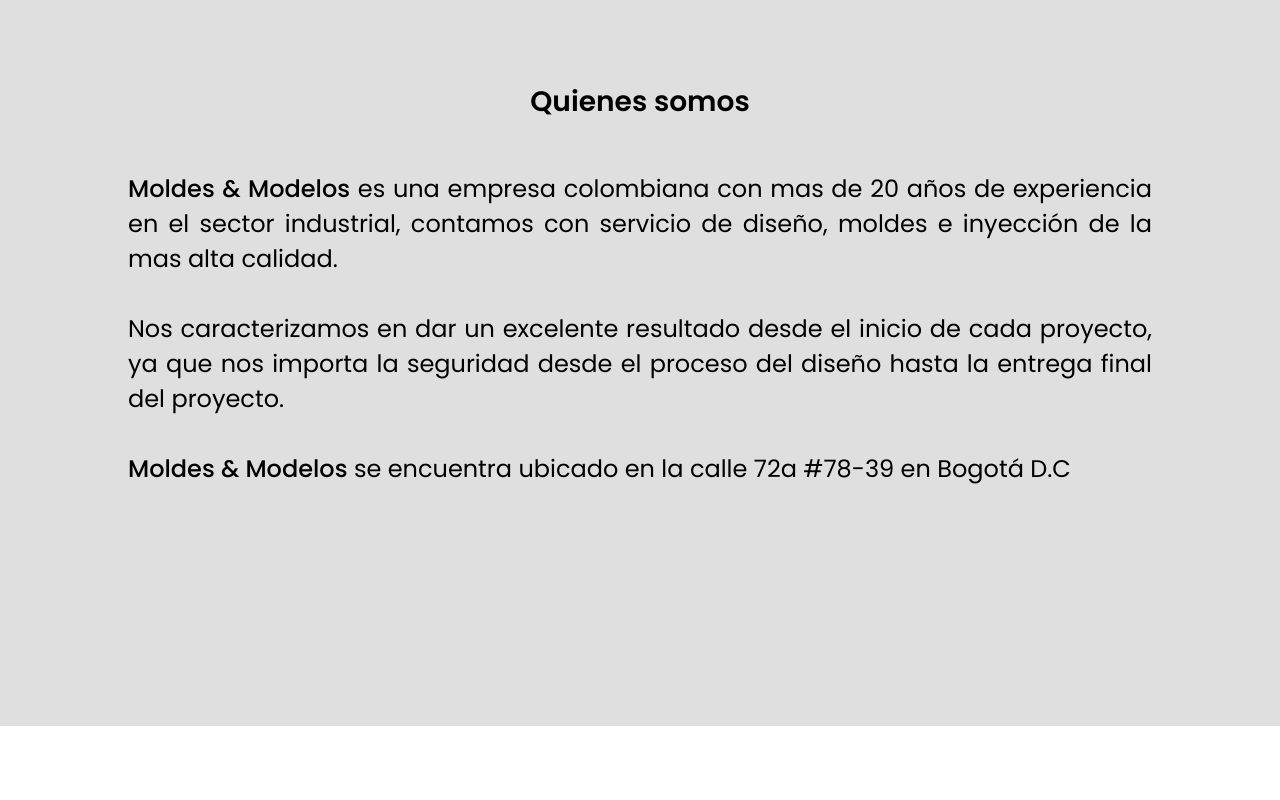
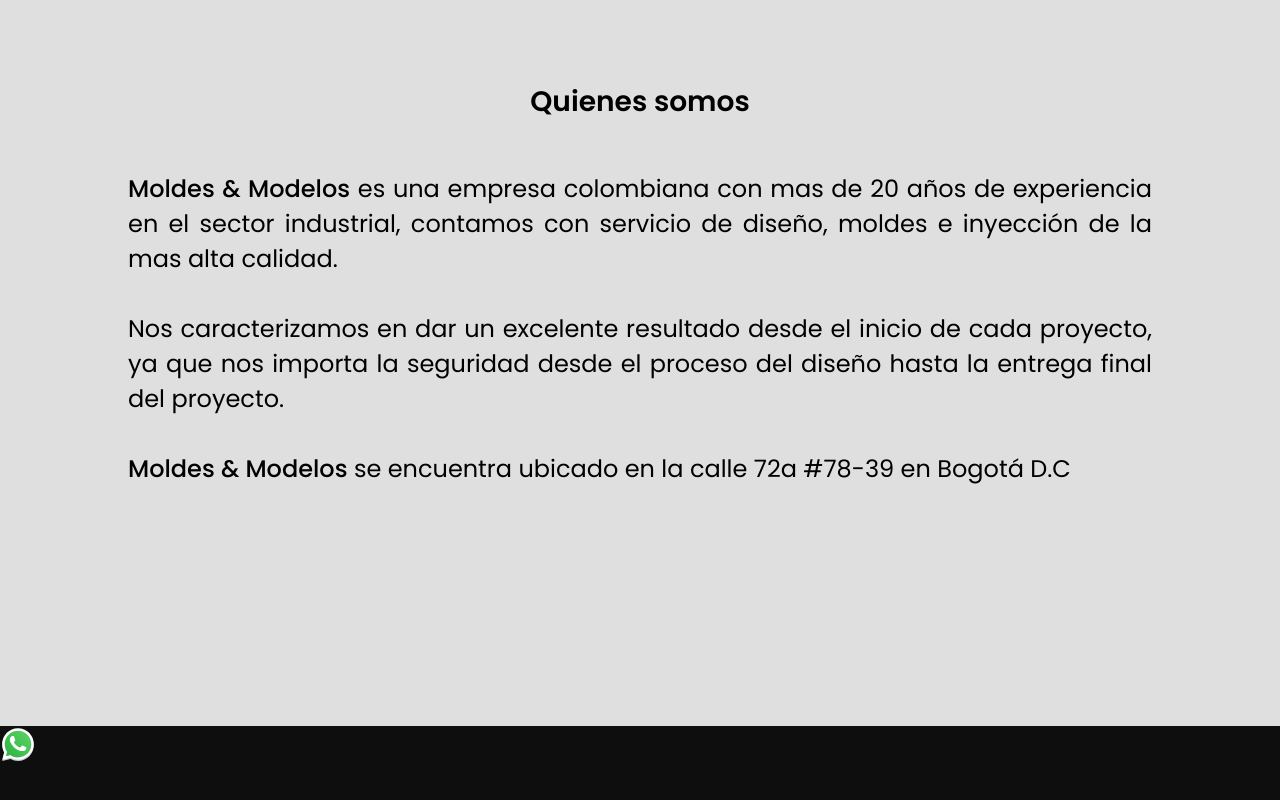
Before and after one commit to giovannymontero99/Moldes-Modelos, a React (Vite) app: page / in a window 1280 px wide. Shown: the part 2479-3279 px from the top of the page. Before the commit the page ends 3205 px from the top, so only its background shows below. Built offline with nearby package versions, Linux system fonts and the light colour scheme.

Commit message:
1 file modified, 3 added

```diff
--- a/src/Components/MainSection.jsx
+++ b/src/Components/MainSection.jsx
@@ -7,6 +7,7 @@ import './MainSection.css';
 import About from './main-section-components/About';
 import Services from './main-section-components/Services';
 import ScrollUp from './main-section-components/ScrollUp';
+import Contacto from './main-section-components/Contacto';
 
 const MainSection = () => {
   return (
@@ -15,6 +16,7 @@ const MainSection = () => {
         <Services />
         <About />
         <ScrollUp />
+        <Contacto />
       </div>
     </>
   );
--- /dev/null
+++ b/src/Components/main-section-components/Contacto.css
@@ -0,0 +1,5 @@
+.Contacto {
+  background-color: #0e0e0e;
+  color: #fefefe;
+  height: 10rem;
+}
--- /dev/null
+++ b/src/Components/main-section-components/Contacto.jsx
@@ -0,0 +1,19 @@
+import React from 'react';
+import './Contacto.css';
+
+/**
+ * Logos
+ */
+import whatsappLogo from '../../assets/logos/whatsapp.svg';
+
+const Contacto = () => {
+  return (
+    <footer className="Contacto" id="contacto">
+      <div>
+        <img src={whatsappLogo} alt="whatsapp logo" />
+      </div>
+    </footer>
+  );
+};
+
+export default Contacto;
```
Also changed, not shown: src/assets/logos/whatsapp.svg (added).
